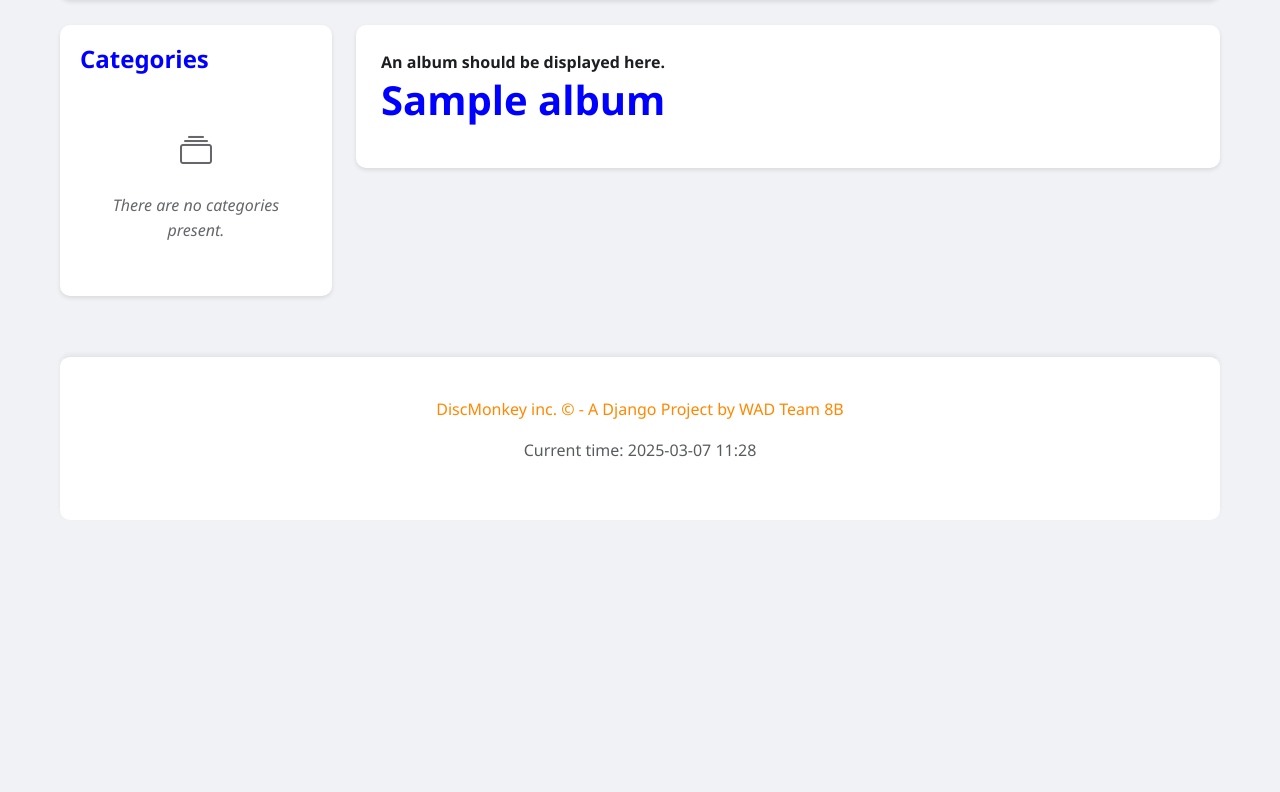
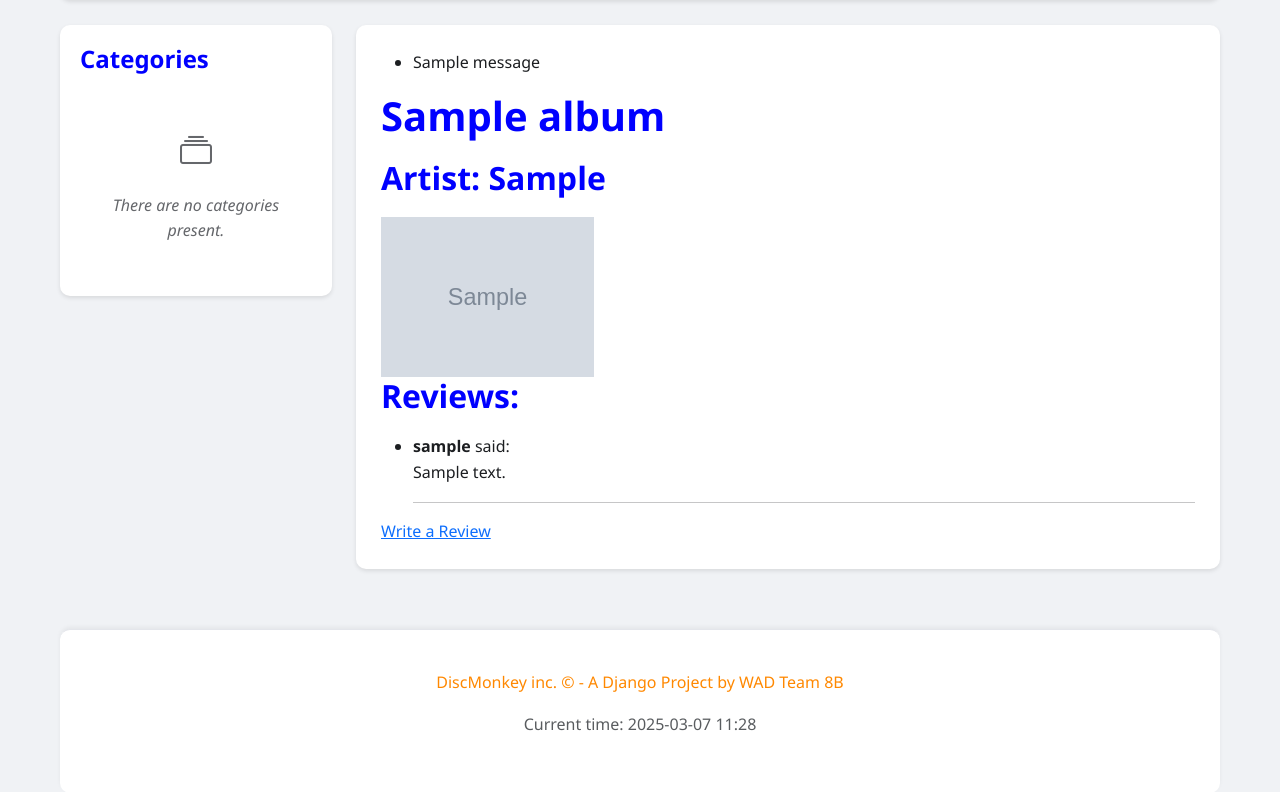
Before and after one commit to mahid-khan/DiscMonkey, a Django app: a page that uses templates/rango/album.html in a window 1280 px wide. Shown: the part 104-896 px from the top of the page. Before the commit the page ends 624 px from the top, so only its background shows below. Run offline with Django 3.2, Linux system fonts and the light colour scheme; tables that the repository leaves empty hold one stand-in row (values such as "Sample post"); grey boxes marked "Sample" are stand-in pictures; one stand-in notice (Sample message) is shown; some libraries are stand-ins or nearby versions.

Commit message:
Added Add Review Function

```diff
--- a/rango/models.py
+++ b/rango/models.py
@@ -88,10 +88,10 @@ class Album(models.Model):
 
 class Review(models.Model):
     #just one review using composite key  UserID/AlbumID
-
+    TEXT_MAX_LENGTH = 255
     userID = models.ForeignKey(UserProfile1, on_delete=models.CASCADE)
     albumID = models.ForeignKey(Album, on_delete=models.CASCADE)
-    reviewText = models.CharField(max_length=255)
+    reviewText = models.CharField(max_length=TEXT_MAX_LENGTH)
 
     class Meta:
         constraints = [models.UniqueConstraint(fields=['userID', 'albumID'], name='uniqueVoteID') ]
--- a/rango/urls.py
+++ b/rango/urls.py
@@ -17,5 +17,6 @@ urlpatterns = [
     path('all_albums/', views.all_albums, name='all_albums'),
     path('album/<slug:album_name_slug>/', views.album, name='album'),
     path('profile/<int:user_id>/', views.user_profile, name='user_profile'),
+    path('add_review/<int:album_id>/', views.add_review, name='add_review'),
     #path('profile/<int:user_id>/edit', views.edit_profile, name='edit_profile')
 ]
--- a/rango/views.py
+++ b/rango/views.py
@@ -2,8 +2,9 @@ from datetime import datetime
 from django.shortcuts import render, redirect, get_object_or_404
 from django.http import HttpResponse
 from rango.models import Category, Page, Album, Review, UserProfile1, FavoriteAlbum, FavoriteGenre
-from rango.forms import CategoryForm, PageForm, UserForm, UserProfileForm
+from rango.forms import CategoryForm, PageForm, UserForm, UserProfileForm, ReviewForm
 from django.urls import reverse
+from django.contrib import messages
 from django.contrib.auth import authenticate, login, logout
 from django.contrib.auth.decorators import login_required
 
@@ -31,7 +32,9 @@ def all_albums(request):
 def album(request, album_name_slug):
     context_dict = {}
     album = get_object_or_404(Album, slug=album_name_slug)
+    reviews = Review.objects.filter(albumID=album)
     context_dict['album'] = album
+    context_dict['reviews'] = reviews
     return render(request, 'rango/album.html', context=context_dict)
 
 def about(request):
@@ -120,6 +123,32 @@ def add_category(request):
             print(form.errors)
 
     return render(request, 'rango/add_category.html', {'form': form})
+
+@login_required
+def add_review(request, album_id):
+    album = get_object_or_404(Album, id=album_id)
+    user_profile = get_object_or_404(UserProfile1, user=request.user)
+    form = ReviewForm()
+
+    if Review.objects.filter(albumID=album, userID=user_profile).exists():
+        messages.info(request, "You have already written a review for this album.")
+        return redirect('rango:album', album_name_slug=album.slug)
+
+    if request.method == 'POST':
+        form = ReviewForm(request.POST)
+
+        if form.is_valid():
+            review = form.save(commit=False)
+            review.userID = user_profile
+            review.albumID = album
+            review.save()
+
+            return redirect('rango:album', album_name_slug=album.slug)
+        else:
+            print(form.errors)
+
+    return render(request, 'rango/add_review.html', {'form':form, 'album': album})
+
 
 @login_required
 def add_page(request, category_name_slug):
--- a/tango_with_django_project/urls.py
+++ b/tango_with_django_project/urls.py
@@ -24,4 +24,5 @@ urlpatterns = [
     path('', views.index, name='index'),
     path('rango/', include('rango.urls')),
     path('admin/', admin.site.urls),
+    path('', include('rango.urls'))
 ] + static(settings.MEDIA_URL, document_root=settings.MEDIA_ROOT)
--- a/templates/rango/album.html
+++ b/templates/rango/album.html
@@ -6,13 +6,37 @@
 {% endblock %}
 
 {% block body_block %}
-    <div>
-        <strong>An album should be displayed here.</strong>
-    </div>
+
+    {% if messages %}
+        <ul>
+            {% for message in messages %}
+                <li>{{ message }}</li>
+            {% endfor %}
+        </ul>
+    {% endif %}
 
     {% if album %}
 
         <h1>{{ album.albumName }}</h1>
+        <h2>Artist: {{ album.artist }}</h2>
+        <img src="{{ album.albumCover.url }}" alt="{{ album.albumName }} Cover" class="album-cover">
+
+        <h2>Reviews:</h2>
+        {% if reviews %}
+            <ul>
+                {% for review in reviews %}
+                    <li>
+                        <strong>{{ review.userID }}</strong> said:
+                        <p>{{ review.reviewText }}</p>
+                        <hr>
+                    </li>
+                {% endfor %}
+            </ul>
+        {% else %}
+            <p>No reviews yet. Be the first to review this album!</p>
+        {% endif %}
+
+        <a href="{% url 'rango:add_review' album.id %}">Write a Review</a><br />
 
     {% else %}
 
--- a/templates/rango/reviews.html
+++ b/templates/rango/reviews.html
@@ -38,7 +38,7 @@
                 <ul>
                     {% for review in reviews %}
 
-                            <li>{{ review.reviewText }} said user  {{review.userID.username}} about the album {{review.albumID.albumName}}</li>
+                            <li>{{ review.reviewText }} said {{ review.userID.user }} about the album {{review.albumID.albumName}}</li>
 
                     {% endfor %}
                 </ul>
```
Also changed, not shown: populate_rango.py (+1 -7 lines), rango/forms.py (+13 -1 lines), templates/rango/add_review.html (added, +23 -0 lines), media/albumCover/BlurParklife.jpg (added), media/albumCover/mrBeanAlbum.jpg (added), media/profilePicture/drBob.jpg (added), media/profilePicture/paddyMcG.jpg (added), rango/migrations/0001_initial.py (deleted), rango/migrations/0002_auto_20250319_2252.py (deleted).
